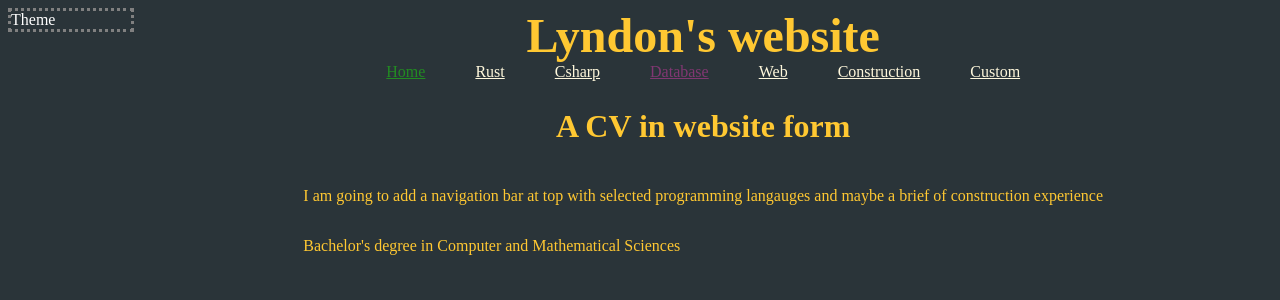
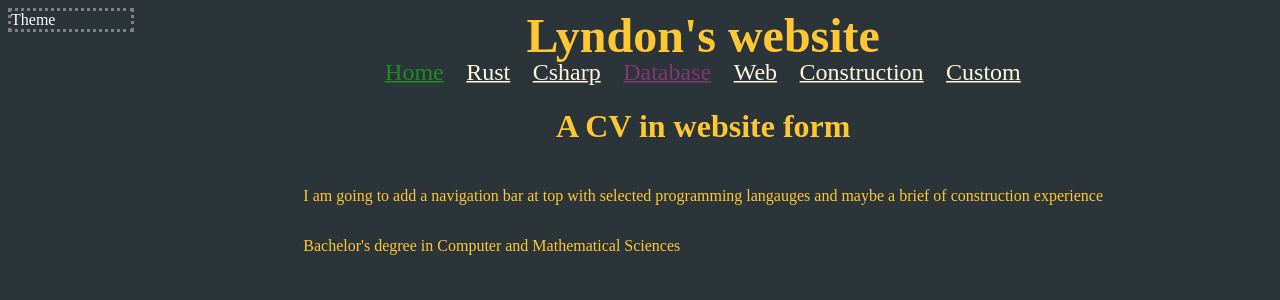
Before and after one commit to Lyndon-Mackay/lyndon-mackay.github.io, a Vue app: page / in a window 1280 px wide. In both pictures the pointer is over the element 703 px from the left and 72 px from the top of the page. Shown: the top 300 px of the page. Built offline with nearby package versions, Linux system fonts and the light colour scheme.

Commit message:
Make links bigger on hover

```diff
--- a/src/assets/main.css
+++ b/src/assets/main.css
@@ -130,3 +130,12 @@ span {
     border-width: 1px;
   }
 }
+
+@media (min-width:1080px) {
+  nav:hover {
+    transform: scale(1.5);
+    gap: 15px;
+  }
+
+
+}
```
Also changed, not shown: 15 other files (tests, documents, lock files or other folders).
